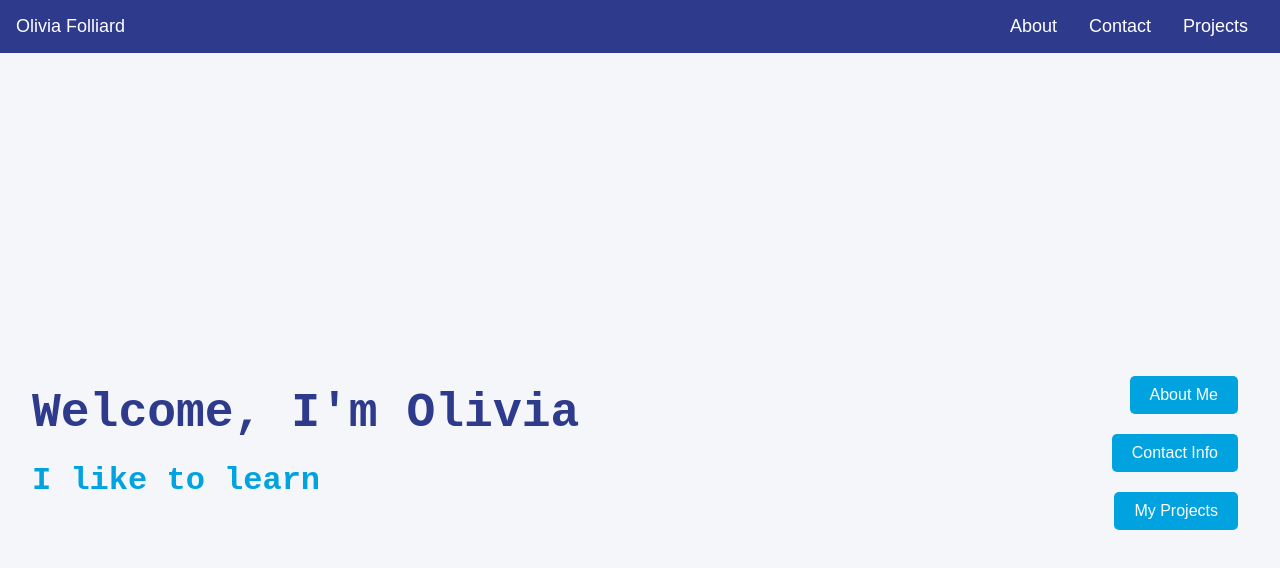
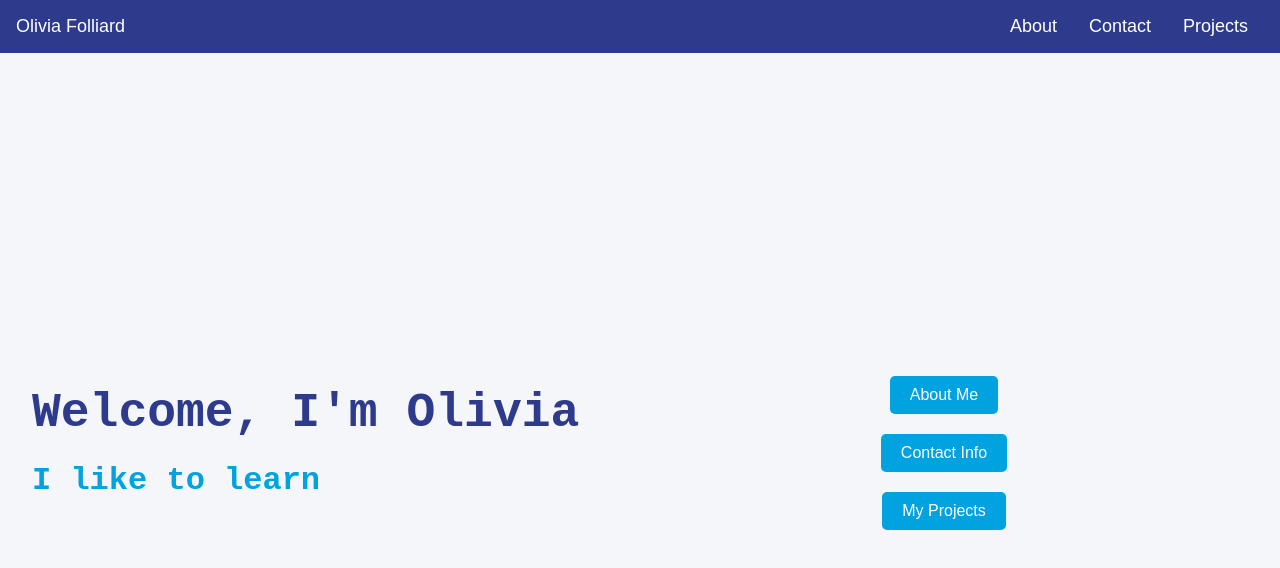
Before and after one commit to olivia-folliard/okfdev, a React (Create React App) app: page / in a window 1280 px wide. Shown: the top 568 px of the page. Built offline with nearby package versions, Linux system fonts and the light colour scheme.

Commit message:
basic styling of home page

```diff
--- a/src/styles/Home.css
+++ b/src/styles/Home.css
@@ -27,9 +27,9 @@
     flex: 1;
     display: flex;
     flex-direction: column;
-    align-items: flex-end;
+    align-items: center;
     justify-content: center;
-    text-align: right;
+    text-align: center;
 }
 
 header {
@@ -64,7 +64,3 @@ button a {
     color: white;
     text-decoration: none;
 }
-
-button a:hover {
-    text-decoration: underline;
-}
```
